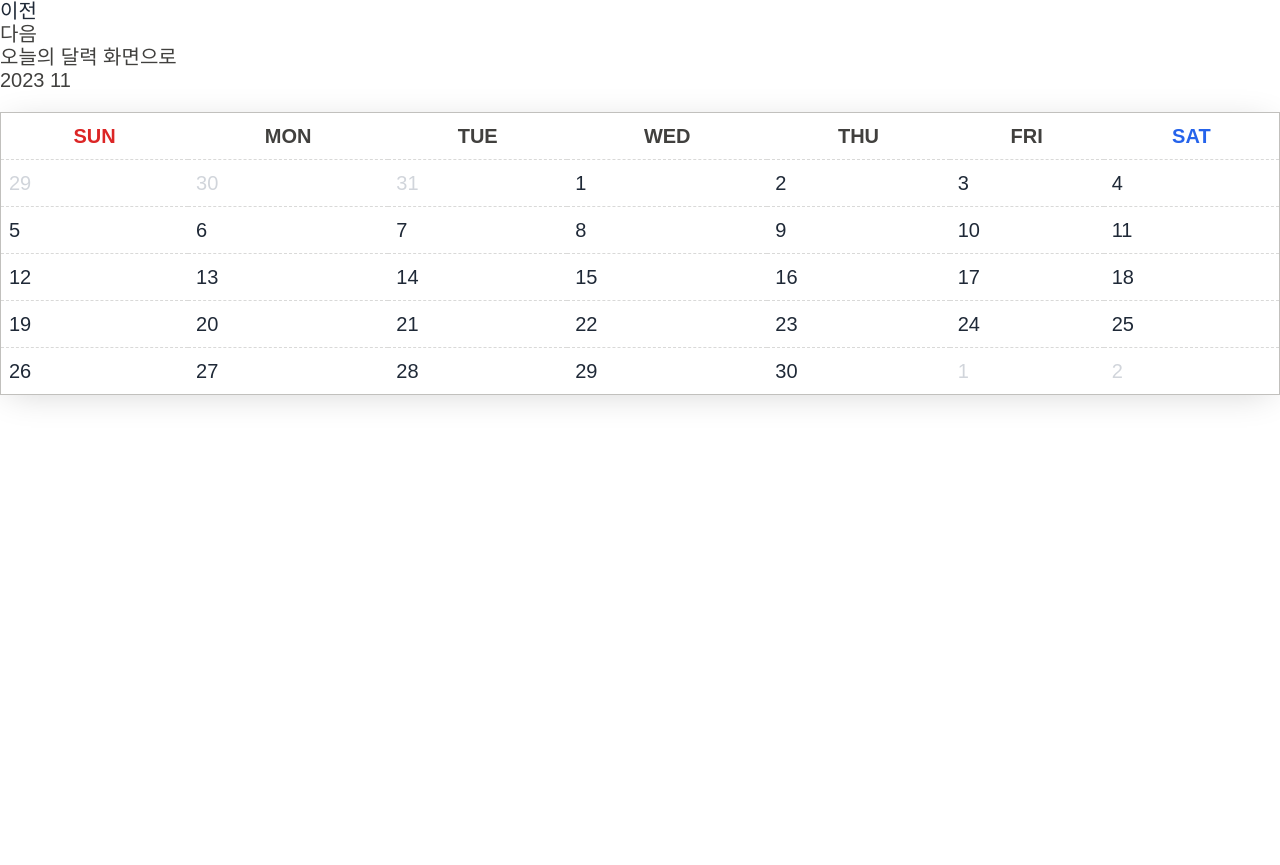
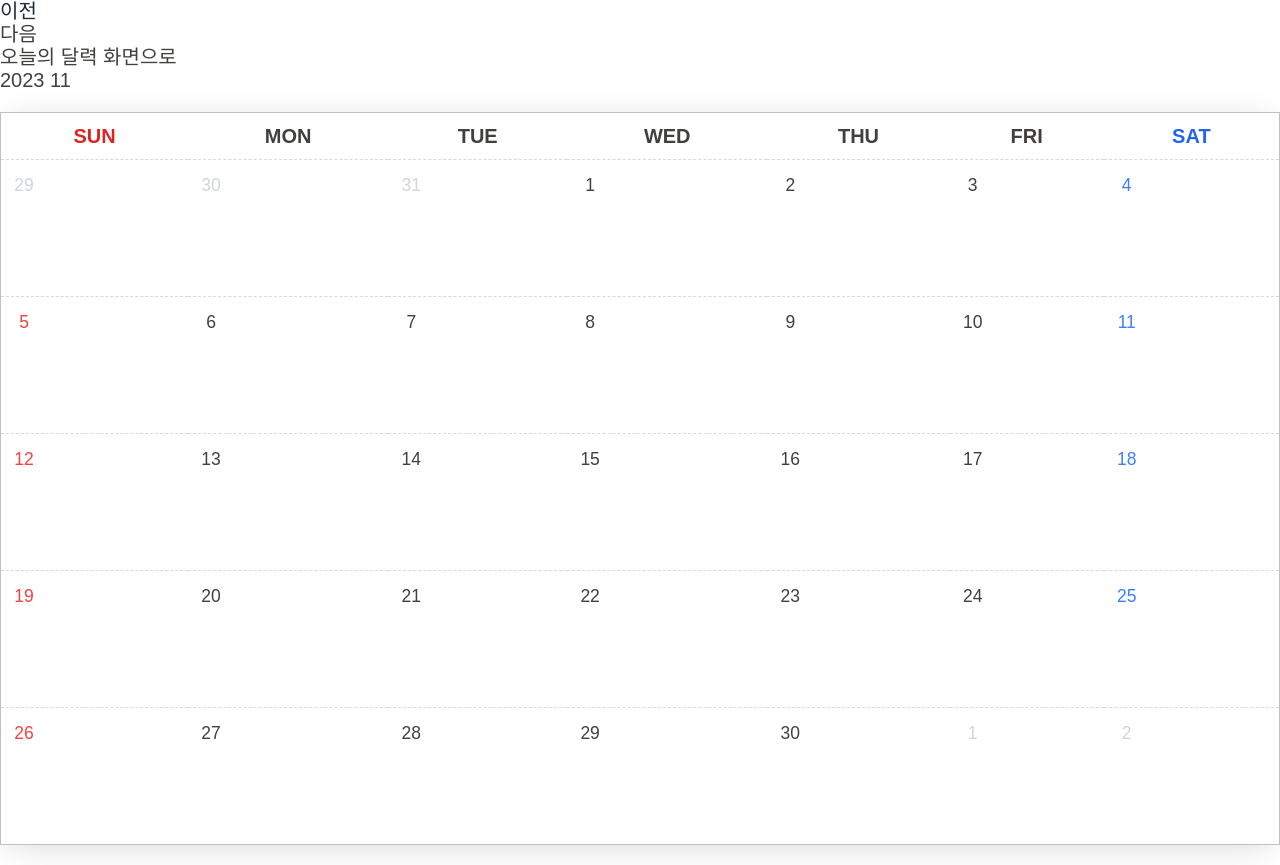
Before and after one commit to pixelberry-jin/ssssCalendar, a Next.js app: page / in a window 1280 px wide. Before the commit the page ends 800 px from the top, so only its background shows below. Built offline with nearby package versions, Linux system fonts and the light colour scheme; a web font is replaced by a local one.

Commit message:
feature: date component separated

```diff
--- /dev/null
+++ b/src/components/calendar/components/AddableDateCellComponent.tsx
@@ -0,0 +1,42 @@
+import { useState } from "react";
+
+interface IAddableDateCellProps {
+  date: number;
+  dayIndex: number;
+}
+
+const AddableDateCellComponent: React.FC<IAddableDateCellProps> = ({
+  date,
+  dayIndex,
+}) => {
+  const [isClicked, setClickedStatus] = useState<boolean>(false);
+
+  const defaultClassName =
+    dayIndex === 0 ? "text-red-500" : dayIndex === 6 ? "text-blue-500" : "";
+  const clickedClassName =
+    dayIndex === 0
+      ? "bg-red-500 text-white"
+      : dayIndex === 6
+      ? "bg-blue-500 text-white"
+      : "";
+
+  const handleClickDate = () => {
+    setClickedStatus(true);
+  };
+
+  return (
+    <td className="date" onClick={handleClickDate}>
+      <div className="date__wrapper">
+        <span
+          className={`text-sm inline-block w-6 h-6 rounded-full text-center leading-7 ${
+            isClicked ? clickedClassName : defaultClassName
+          }`}
+        >
+          {date}
+        </span>
+      </div>
+    </td>
+  );
+};
+
+export default AddableDateCellComponent;
--- a/src/components/calendar/components/DateCell.tsx
+++ b/src/components/calendar/components/DateCell.tsx
@@ -1,7 +1,10 @@
 import { useEffect } from "react";
+import EmptyDateCellComponent from "./EmptyDateCellComponent";
+import AddableDateCellComponent from "./AddableDateCellComponent";
 
 interface IDateCellProps {
   date: number;
+  dayIndex: number;
   isCurrentMonth: boolean;
   onDateChange: () => void;
 }
@@ -9,6 +12,7 @@ interface IDateCellProps {
 // 날짜를 표시하는 컴포넌트
 const DateCellComponent: React.FC<IDateCellProps> = ({
   date,
+  dayIndex,
   isCurrentMonth,
   onDateChange,
 }) => {
@@ -17,14 +21,10 @@ const DateCellComponent: React.FC<IDateCellProps> = ({
     // eslint-disable-next-line react-hooks/exhaustive-deps
   }, []);
 
-  const className = isCurrentMonth ? "text-gray-800" : "text-gray-300";
-
-  return (
-    <td className="date">
-      <div className="date__wrapper">
-        <span className={className}>{date}</span>
-      </div>
-    </td>
+  return isCurrentMonth ? (
+    <AddableDateCellComponent date={date} dayIndex={dayIndex} />
+  ) : (
+    <EmptyDateCellComponent date={date} />
   );
 };
 
--- /dev/null
+++ b/src/components/calendar/components/EmptyDateCellComponent.tsx
@@ -0,0 +1,17 @@
+interface IEmptyDateCellProps {
+  date: number;
+}
+
+const EmptyDateCellComponent: React.FC<IEmptyDateCellProps> = ({ date }) => {
+  return (
+    <td className="date">
+      <div className="date__wrapper">
+        <span className="inline-block text-sm text-gray-300 w-6 h-6 text-center leading-7">
+          {date}
+        </span>
+      </div>
+    </td>
+  );
+};
+
+export default EmptyDateCellComponent;
--- a/src/components/calendar/components/WeekRow.tsx
+++ b/src/components/calendar/components/WeekRow.tsx
@@ -34,6 +34,7 @@ const WeekRowComponent: React.FC<IWeekRowProps> = ({
           <DateCellComponent
             key={i}
             date={dateToShow}
+            dayIndex={i}
             isCurrentMonth={isCurrentMonth}
             onDateChange={() => onDateChange(day)}
           />
--- a/src/pages/_app.tsx
+++ b/src/pages/_app.tsx
@@ -2,6 +2,7 @@ import React from "react";
 import { AppProps } from "next/app";
 import { RecoilRoot } from "recoil";
 
+import "../styles/calendar.css";
 import "../styles/tailwind.css";
 import "../styles/paper.min.css";
 
--- /dev/null
+++ b/src/styles/calendar.css
@@ -0,0 +1,3 @@
+.date__wrapper{
+  min-height: 120px;
+}
```
